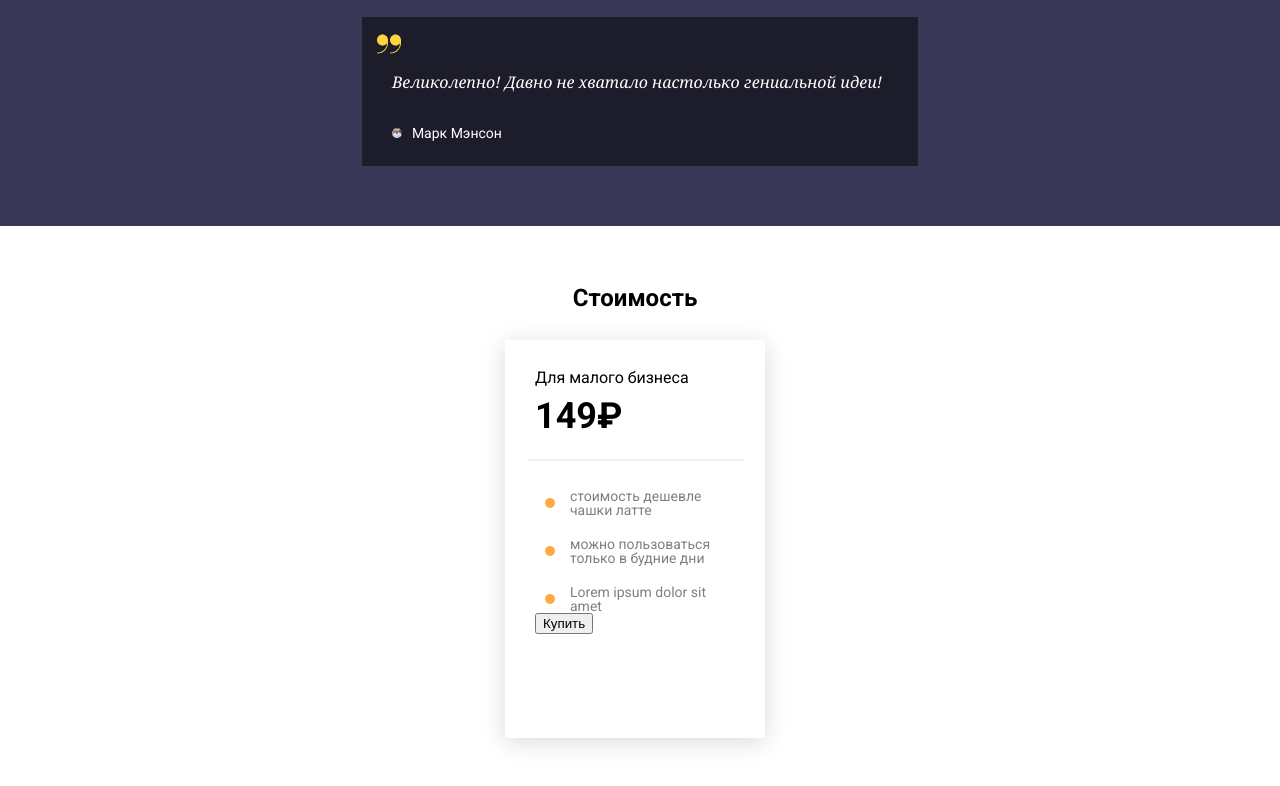
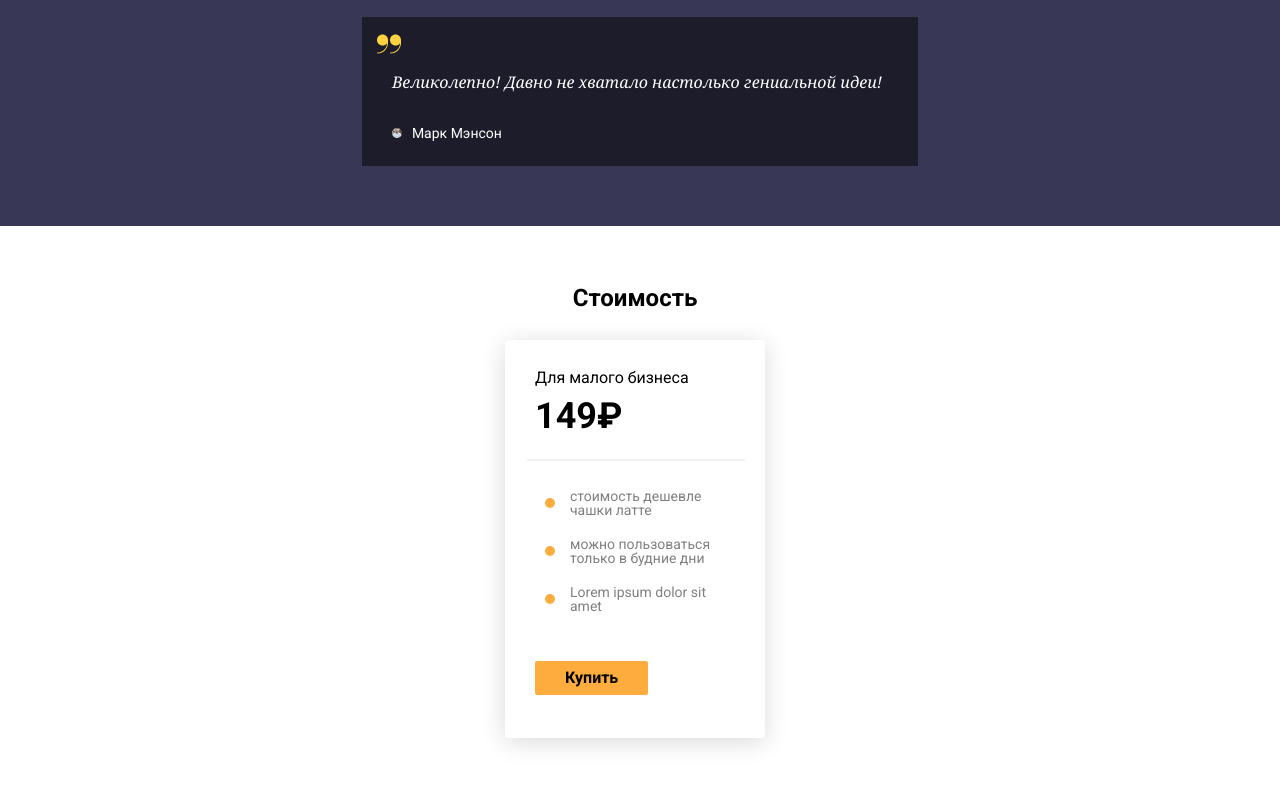
Before and after one commit to evgeny-matveev/HSE-responsive-landing, a plain HTML site: page index.html in a window 1280 px wide. Shown: the part 2061-2847 px from the top of the page. Drawn offline with Linux system fonts and the light colour scheme.

Commit message:
Добавили кнопку «купить»

```diff
--- a/index.html
+++ b/index.html
@@ -76,7 +76,7 @@
         <li><i></i>можно пользоваться только в будние дни</li>
         <li><i></i>Lorem ipsum dolor sit amet</li>
       </ul>
-      <button type="button" name="button">Купить</button>
+      <a class="buy-button" href="#">Купить</a>
     </div>
   </section>
 </body>
--- a/style/layout.css
+++ b/style/layout.css
@@ -242,6 +242,26 @@ i {
   background: #FFAC3E;
 }
 
+.buy-button {
+  display: inline-block;
+
+  margin-top: 48px;
+  padding: 9px 30px;
+
+  text-decoration: none;
+
+  color: #000;
+  border-radius: 2px;
+  background-color: #FFAC3E;
+
+  font-family: 'Roboto', sans-serif;
+  font-weight: 700;
+}
+
+
+
+
+
 
 
 /* EOL */
```
